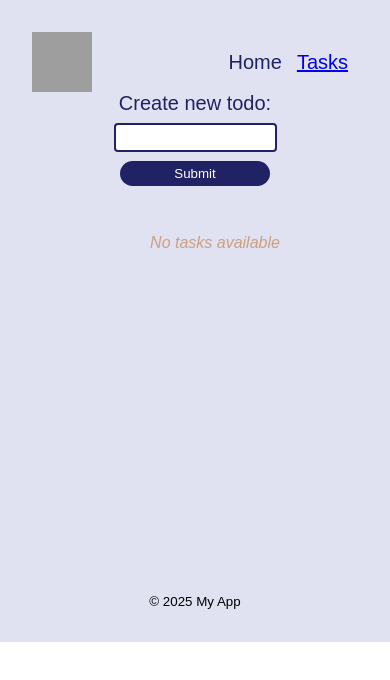
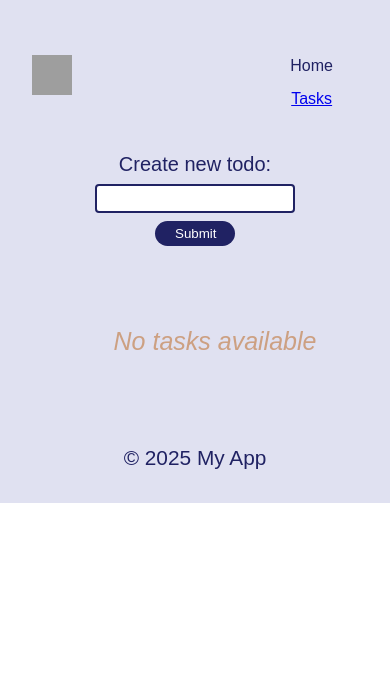
Before and after one commit to HannaRogalska/todo-project, a React (Vite) app: page /tasks in a window 390 px wide. Shown: the top 680 px of the page. Built offline with nearby package versions, Linux system fonts and the light colour scheme; grey boxes are pictures that could not be loaded; a web font is replaced by a local one.

Commit message:
adaptive desing

```diff
--- a/src/App.css
+++ b/src/App.css
@@ -10,4 +10,6 @@
 body{
   margin: 0;
   font-family: "Libertinus Sans", sans-serif;
+  color:var(--input-bg-color);
+  font-size: 25px;
 }
--- a/src/components/Button/Button.module.css
+++ b/src/components/Button/Button.module.css
@@ -2,6 +2,7 @@
     width: 100px;
   height: 30px;
   padding: 2px;
+  font-size: 15px;
   margin-left: 10px;
   border-radius: 15px;
   background-color: var(--input-bg-color);
@@ -9,3 +10,15 @@
   color: white;
   cursor: pointer;
 }
+@media screen and (max-width: 400px) {
+  .button{
+    width: 80px;
+    height: 25px;
+
+}
+}
+@media screen and (min-width: 400px) and (max-width: 700px) {
+  .button{
+    width: 90px;
+}
+}
--- a/src/components/TodoInput/TodoInput.module.css
+++ b/src/components/TodoInput/TodoInput.module.css
@@ -1,6 +1,6 @@
-.inputForm{
-    color:var(--input-bg-color);
-    font-size: 20px;
+.inputForm {
+  color: var(--input-bg-color);
+  font-size: 25px;
 }
 .inputText {
   padding: 5px 20px;
@@ -10,7 +10,7 @@
   border: 2px solid var(--input-bg-color);
   border-radius: 4px;
 }
-.inputSubmit{
+.inputSubmit {
   width: 150px;
   padding: 5px 20px;
   border-radius: 15px;
@@ -19,3 +19,42 @@
   color: white;
   cursor: pointer;
 }
+@media screen and (max-width: 400px) {
+
+  .inputForm {
+    display: flex;
+    flex-direction: column;
+    align-items: center;
+    justify-content: center;
+    padding: 15px;
+    font-size: 20px;
+  }
+  .inputText {
+    width: 200px;
+  }
+  .inputSubmit {
+    width: 80px;
+  }
+}
+@media screen and (min-width: 401px) and (max-width: 700px) {
+  .inputForm {
+    display: flex;
+    flex-direction: column;
+    align-items: center;
+    justify-content: center;
+    padding: 15px;
+  }
+  .inputFormLabel {
+    display: flex;
+    flex-direction: column;
+    align-items: center;
+    justify-content: center;
+  }
+  .inputText {
+    width: 250px;
+  }
+  .inputSubmit {
+    width: 80px;
+    height: 30px;
+  }
+}
--- a/src/components/TodoInput/TodoInput.tsx
+++ b/src/components/TodoInput/TodoInput.tsx
@@ -20,7 +20,7 @@ const TodoInput = ({ addTask }: Props) => {
   };
   return (
     <form className={style.inputForm} onSubmit={handleAddTask}>
-      <label htmlFor="input">
+      <label htmlFor="input" className={style.inputFormLabel}>
         Create new todo:
         <input
           className={style.inputText}
--- a/src/components/TodoList/TodoList.module.css
+++ b/src/components/TodoList/TodoList.module.css
@@ -2,15 +2,17 @@
   display: flex;
   flex-direction: column;
   align-items: center;
+
 }
 .todoItemBox {
   display: flex;
   padding: 2px;
   align-items: center;
+
 }
 .todoItemText {
   padding: 2px;
-  font-size: 18px;
+  font-size: 25px;
   margin-right: 5px;
   color: var(--input-bg-color);
 }
--- a/src/layouts/MainLayout.module.css
+++ b/src/layouts/MainLayout.module.css
@@ -1,27 +1,50 @@
-.mainContainer{
-    height: 500px;
+.mainContainer {
+  height: 100vh;
 }
-.mainLayoutHeader{
+.mainLayoutHeader {
   display: flex;
   justify-content: space-between;
   align-items: center;
 }
-.logoImg{
+.logoImg {
   width: 60px;
   height: 60px;
   background-color: var(--background-color);
 }
-.mainLayoutNav{
+.mainLayoutNav {
   padding: 10px;
   font-size: 20px;
-
 }
-.mainLayoutNavLink{
+.mainLayoutNavLink {
   text-decoration: none;
-   color: var(--input-bg-color) ;
+  color: var(--input-bg-color);
   padding: 15px;
 }
-.mainLayoutNavLinkIsActive{
+.mainLayoutNavLinkIsActive {
   text-decoration: underline;
+}
+.mainLayoutFooter{
+    position: sticky;
+}
 
+@media screen and (max-width: 400px) {
+    .mainContainer {
+  height: 100%;
+  padding: 20px;
 }
+  .mainLayoutHeader {
+    justify-content: space-between;
+    align-items: center;
+  }
+  .logoImg {
+    width: 40px;
+    height: 40px;
+    background-color: var(--background-color);
+  }
+  .mainLayoutNav {
+    display: flex;
+    flex-direction: column;
+    padding: 10px;
+    font-size: 16px;
+  }
+}
--- a/src/layouts/MainLayout.tsx
+++ b/src/layouts/MainLayout.tsx
@@ -38,7 +38,7 @@ const MainLayout = () => {
           <Outlet />
         </Suspense>
       </main>
-      <footer>
+      <footer className={style.mainLayoutFooter}>
         <small>© 2025 My App</small>
       </footer>
     </>
--- a/src/pages/HomePage/HomePage.module.css
+++ b/src/pages/HomePage/HomePage.module.css
@@ -2,6 +2,16 @@
   padding: 0 16px;
   gap: 15px;
   font-size: 26px;
-  color:var(--input-bg-color);
+}
 
+@media screen and (max-width: 400px) {
+  .homePageContainer {
+  padding: 0 10px;
+  font-size: 15px;
 }
+}
+@media screen and (min-width: 400px) and (max-width: 700px) {
+  .homePageContainer {
+  padding: 0 10px;
+}
+}
```
Lines whose indentation alone changed are shown as unchanged.
